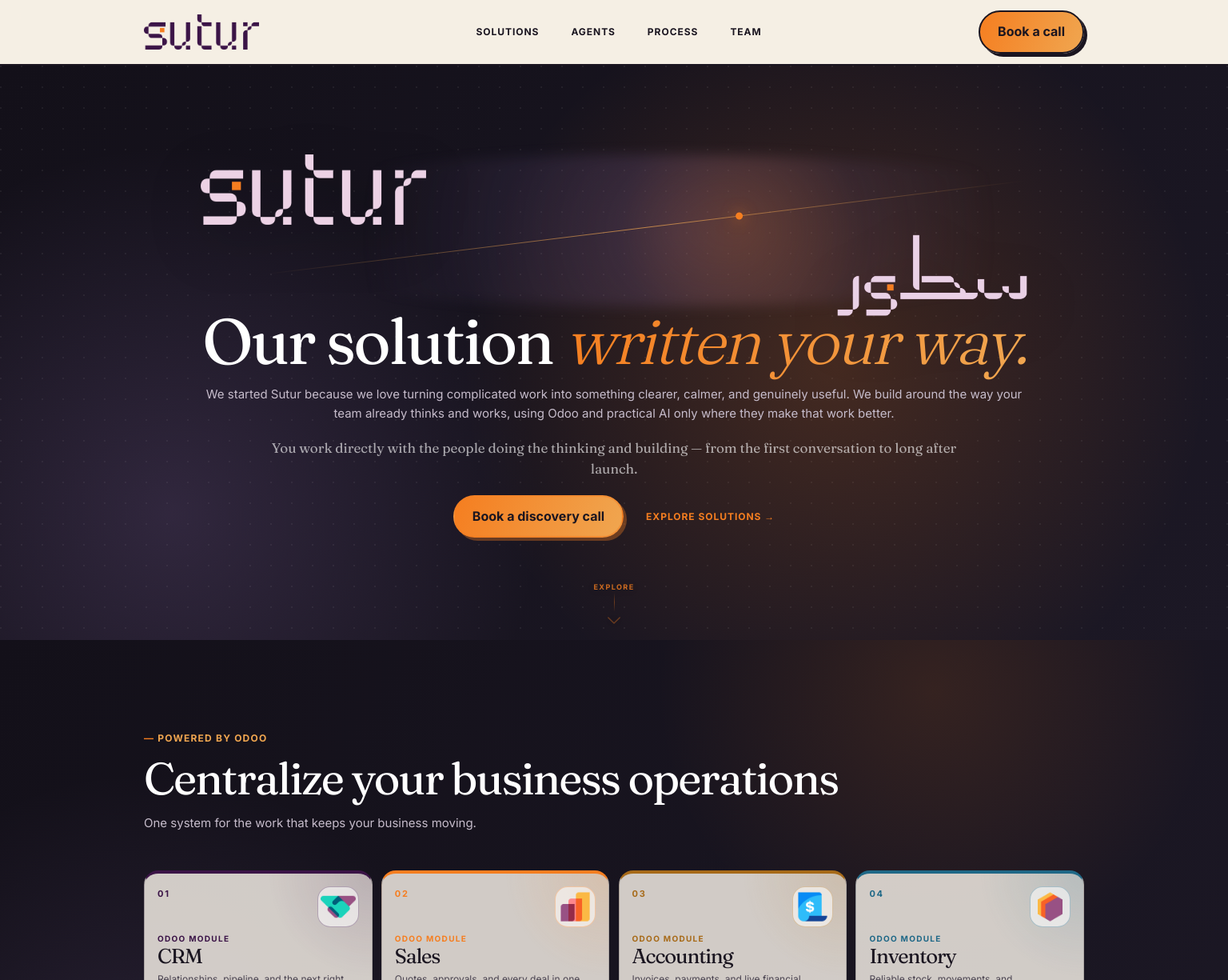
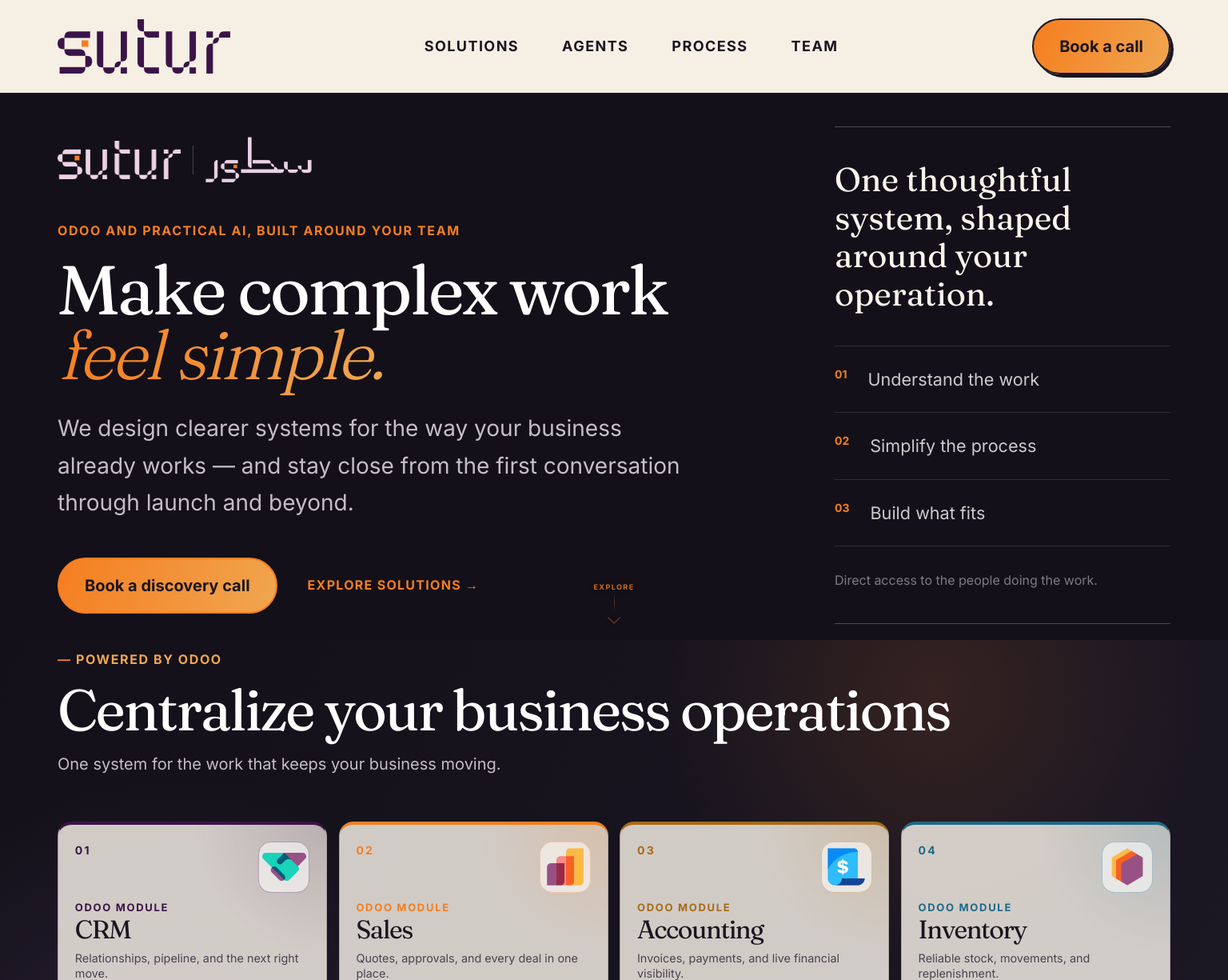
Before and after one commit to sutur-ai/sutur-website, a Next.js app: page / in a window 1536 px wide. Shown: the top 1225 px of the page at 80% size. Built offline with nearby package versions, Linux system fonts and the light colour scheme.

Commit message:
feat: enlarge desktop page composition

```diff
--- a/src/app/globals.css
+++ b/src/app/globals.css
@@ -134,21 +134,13 @@
 }
 .hero {
   min-height: 690px;
-  display: flex;
-  flex-direction: column;
-  justify-content: center;
+  display: grid;
+  grid-template-columns: minmax(0, 1.4fr) minmax(300px, 0.6fr);
   align-items: center;
-  gap: 8px;
+  gap: clamp(64px, 9vw, 140px);
   overflow: hidden;
-  background:
-    radial-gradient(
-      circle at 75% 34%,
-      rgba(144, 111, 177, 0.12),
-      transparent 25%
-    ),
-    var(--paper);
-  padding-left: max(32px, calc((100vw - 1500px) / 2));
-  padding-right: max(32px, calc((100vw - 1500px) / 2));
+  padding-left: max(44px, calc((100vw - 1176px) / 2));
+  padding-right: max(44px, calc((100vw - 1176px) / 2));
 }
 .eyebrow {
   font-size: 12px;
@@ -241,132 +233,99 @@
   color: var(--violet);
 }
 .hero.surface-ink {
-  background:
-    radial-gradient(circle at 68% 52%, rgba(245, 126, 32, 0.2), transparent 42%),
-    radial-gradient(circle at 14% 78%, rgba(144, 111, 177, 0.22), transparent 32%),
-    radial-gradient(circle at 1px 1px, rgba(255, 255, 255, 0.06) 1px, transparent 0),
-    linear-gradient(135deg, var(--dark), var(--dark2));
-  background-size: auto, auto, 26px 26px, auto;
+  background: var(--dark);
 }
 .hero.surface-ink .button {
-  border-color: rgba(245, 126, 32, 0.5);
-  box-shadow: 4px 4px 0 rgba(245, 126, 32, 0.35);
-}
-.hero-caps {
-  font-size: 11px;
-  font-weight: 700;
-  letter-spacing: 0.15em;
-  text-transform: uppercase;
-  color: rgba(255, 255, 255, 0.38);
-  margin: 28px 0 0;
+  border-color: var(--orange);
+  box-shadow: none;
 }
 .hero-copy {
   position: relative;
   z-index: 2;
-  width: min(1400px, 100%);
-  text-align: center;
+  max-width: 760px;
 }
 .hero-copy h1 {
-  font-size: clamp(2.8rem, 5.2vw, 5.9rem);
-  white-space: nowrap;
+  max-width: 700px;
+  font-size: clamp(3.6rem, 5.4vw, 5.8rem);
+  line-height: 0.94;
 }
 .hero-copy .lead {
-  max-width: 1050px;
-  margin-left: auto;
-  margin-right: auto;
+  max-width: 660px;
+  margin: 28px 0 0;
+  color: rgba(255, 255, 255, 0.68);
+  font-size: clamp(16px, 1.5vw, 19px);
+  line-height: 1.65;
 }
-.hero-note {
-  max-width: 900px;
-  margin: 18px auto 0;
-  color: rgba(255, 255, 255, 0.62);
-  font-family: Fraunces, Georgia, serif;
-  font-size: 17px;
-  line-height: 1.5;
+.hero-brand {
+  display: flex;
+  align-items: center;
+  gap: 15px;
+  margin-bottom: clamp(42px, 7svh, 72px);
+}
+.hero-brand img {
+  display: block;
+  width: auto;
+  height: 32px;
+}
+.hero-brand img:last-child {
+  height: 38px;
+}
+.hero-brand span {
+  width: 1px;
+  height: 24px;
+  background: rgba(255, 255, 255, 0.22);
+}
+.hero-eyebrow {
+  margin: 0;
+  color: var(--orange);
+  font-size: 12px;
+  font-weight: 700;
+  letter-spacing: 0.1em;
+  text-transform: uppercase;
+}
+.hero-eyebrow + h1 {
+  margin-top: 20px;
 }
 .hero .hero-actions {
-  justify-content: center;
+  justify-content: flex-start;
+  margin: 36px 0 0;
 }
-.hero-principles {
-  display: grid;
-  grid-template-columns: 1fr 1fr;
-  gap: 12px;
-  max-width: 650px;
-  margin: 26px 0 0;
+.hero-summary {
+  border-top: 1px solid rgba(255, 255, 255, 0.24);
+  border-bottom: 1px solid rgba(255, 255, 255, 0.24);
+  padding: 30px 0;
 }
-.hero-principles p {
-  margin: 0;
-  padding: 14px 16px;
-  border-left: 2px solid rgba(245, 126, 32, 0.68);
-  background: linear-gradient(90deg, rgba(255, 255, 255, 0.07), transparent);
-  color: rgba(255, 255, 255, 0.62);
-  font-size: 13px;
-  line-height: 1.5;
-}
-.hero-principles strong {
-  display: block;
-  margin-bottom: 2px;
+.hero-summary > p {
+  margin: 0 0 30px;
   color: var(--paper-warm);
   font-family: Fraunces, Georgia, serif;
-  font-size: 17px;
+  font-size: clamp(1.5rem, 2.4vw, 2rem);
+  line-height: 1.15;
   font-weight: 400;
 }
-.hero-signature {
-  position: relative;
-  width: min(1100px, 100%);
-  min-width: 0;
-  height: 190px;
-  flex: 0 0 190px;
-  isolation: isolate;
+.hero-summary ol {
+  list-style: none;
+  margin: 0;
+  padding: 0;
+  border-top: 1px solid rgba(255, 255, 255, 0.12);
 }
-.signature-glow {
-  position: absolute;
-  inset: 2% -14% -2% -4%;
-  z-index: -2;
-  border-radius: 50%;
-  background:
-    radial-gradient(circle at 58% 48%, rgba(245, 126, 32, 0.18), transparent 20%),
-    radial-gradient(circle at 52% 52%, rgba(144, 111, 177, 0.24), transparent 58%);
-  filter: blur(8px);
+.hero-summary li {
+  display: flex;
+  gap: 18px;
+  padding: 15px 0;
+  border-bottom: 1px solid rgba(255, 255, 255, 0.12);
+  color: rgba(255, 255, 255, 0.78);
 }
-.signature-logo {
-  position: absolute;
-  z-index: 1;
+.hero-summary li span {
+  color: var(--orange);
+  font-size: 11px;
+  font-weight: 700;
+}
+.hero-summary small {
   display: block;
-  width: auto;
-  height: clamp(66px, 6.2vw, 88px);
-  object-fit: contain;
-  filter: drop-shadow(0 18px 34px rgba(0, 0, 0, 0.28));
-}
-.signature-logo-en {
-  left: 3%;
-  top: 2%;
-}
-.signature-logo-ar {
-  right: 3%;
-  top: 55%;
-  height: clamp(76px, 7.2vw, 102px);
-}
-.signature-thread {
-  position: absolute;
-  left: 10%;
-  right: 3%;
-  top: 50%;
-  height: 1px;
-  z-index: 0;
-  background: linear-gradient(90deg, transparent, rgba(240, 166, 80, 0.72), transparent);
-  transform: rotate(-7deg);
-  transform-origin: center;
-}
-.signature-thread:after {
-  content: "";
-  position: absolute;
-  left: 62%;
-  top: -4px;
-  width: 9px;
-  height: 9px;
-  border-radius: 50%;
-  background: var(--orange);
-  box-shadow: 0 0 18px rgba(245, 126, 32, 0.72);
+  margin-top: 22px;
+  color: rgba(255, 255, 255, 0.45);
+  line-height: 1.5;
 }
 .hero-orb {
   position: relative;
@@ -1143,7 +1102,7 @@
     font-size: clamp(15px, 1.8svh, 18px);
   }
   .hero {
-    gap: clamp(4px, 1svh, 10px);
+    gap: clamp(48px, 7vw, 96px);
   }
   .hero-principles {
     margin-top: clamp(12px, 2.2svh, 24px);
@@ -1152,10 +1111,7 @@
     padding: clamp(9px, 1.4svh, 13px) 14px;
     font-size: clamp(11px, 1.45svh, 13px);
   }
-  .hero-signature {
-    height: 190px;
-    flex-basis: 190px;
-  }
+
   .hero-actions {
     gap: clamp(18px, 2vw, 28px);
     margin: clamp(14px, 2.6svh, 28px) 0;
@@ -1253,6 +1209,156 @@
     font-size: clamp(29px, 4.2svh, 37px);
   }
 }
+
+/* Wide desktop density mirrors the browser's more legible 150% composition
+   without changing browser zoom or affecting tablet/mobile layouts. */
+@media (min-width: 1500px) {
+  .hero,
+  .section,
+  .booking-section,
+  footer {
+    padding-left: max(72px, calc((100vw - 1764px) / 2));
+    padding-right: max(72px, calc((100vw - 1764px) / 2));
+  }
+  header {
+    height: 118px;
+    gap: 48px;
+    padding: 0 max(72px, calc((100vw - 1764px) / 2));
+  }
+  header .wordmark img { width: 216px !important; }
+  nav { gap: 42px; }
+  nav button,
+  .menu { font-size: 18px; }
+  .header-cta,
+  .button,
+  .booking-modal button,
+  .business-card button {
+    padding: 17px 32px;
+    font-size: 1.25rem;
+  }
+  .hero.scroll-section {
+    height: calc(100svh - 118px);
+    min-height: calc(100svh - 118px);
+    scroll-margin-top: 118px;
+  }
+  .hero {
+    grid-template-columns: minmax(0, 1.45fr) minmax(420px, 0.55fr);
+    gap: clamp(100px, 11vw, 210px);
+  }
+  .hero-copy { max-width: 1020px; }
+  .hero-copy h1 {
+    max-width: 1020px;
+    font-size: clamp(5.4rem, 5.6vw, 6.8rem);
+  }
+  .hero-copy .lead {
+    max-width: 1020px;
+    font-size: 1.75rem;
+    line-height: 1.65;
+  }
+  .hero-brand { margin-bottom: clamp(48px, 6svh, 68px); }
+  .hero-brand img { height: 48px; }
+  .hero-brand img:last-child { height: 57px; }
+  .hero-brand span { height: 36px; }
+  .hero-eyebrow,
+  .eyebrow { font-size: 16px; }
+  .hero .hero-actions {
+    gap: 38px;
+    margin-top: 46px;
+  }
+  .arrow-link { font-size: 16px; }
+  .hero-summary { padding: 42px 0; }
+  .hero-summary > p {
+    margin-bottom: 40px;
+    font-size: clamp(2.4rem, 2.7vw, 3.25rem);
+  }
+  .hero-summary li {
+    gap: 26px;
+    padding: 24px 0;
+    font-size: 1.35rem;
+  }
+  .hero-summary li span { font-size: 14px; }
+  .hero-summary small {
+    margin-top: 30px;
+    font-size: 1rem;
+  }
+  .section h2,
+  .booking-section h2 {
+    font-size: clamp(4rem, min(5.8vw, 9svh), 7.4rem);
+  }
+  .section .lead,
+  .booking-section .lead {
+    max-width: 900px;
+    font-size: clamp(20px, 2.35svh, 24px);
+  }
+  .solution { gap: clamp(34px, 5svh, 58px); }
+  .agents-intro,
+  .process > h2,
+  .why h2 { max-width: 1100px; }
+  .agents-grid {
+    gap: clamp(90px, 9vw, 170px);
+    margin-top: clamp(34px, 5svh, 62px);
+  }
+  .knowledge-diagram { height: clamp(300px, 42svh, 410px); }
+  .knowledge-core {
+    width: 145px;
+    height: 145px;
+    font-size: 28px;
+  }
+  .knowledge-diagram span {
+    padding: 11px 18px;
+    font-size: 17px;
+  }
+  .agent-list { gap: clamp(12px, 1.6svh, 20px); }
+  .agent-list article {
+    padding: clamp(20px, 2.7svh, 30px) 34px;
+  }
+  .agent-list h3,
+  .why-grid h3,
+  .people h3 {
+    font-size: clamp(27px, 3.6svh, 36px);
+  }
+  .agent-list p,
+  .why-grid p,
+  .people p,
+  .timeline p {
+    font-size: clamp(16px, 2svh, 20px);
+  }
+  .issue-list b,
+  .agent-list b,
+  .why-grid b,
+  .timeline b,
+  .people b { font-size: 34px; }
+  .timeline {
+    grid-template-columns: repeat(7, minmax(0, 1fr));
+    margin-top: clamp(44px, 6svh, 72px);
+  }
+  .timeline article {
+    padding: clamp(22px, 3.2svh, 34px) 24px 0;
+  }
+  .timeline h3 { font-size: clamp(24px, 3.2svh, 32px); }
+  .team { gap: clamp(90px, 10vw, 180px); }
+  .people { gap: 24px; }
+  .people article { padding: clamp(20px, 2.7svh, 28px); }
+  .people article div { height: clamp(180px, 28svh, 250px); }
+  .card-scene {
+    width: min(650px, 65svh);
+    height: clamp(300px, 43svh, 390px);
+    margin-top: clamp(36px, 5svh, 58px);
+  }
+  .business-card { padding: clamp(34px, 5svh, 48px); }
+  .business-card h3 {
+    max-width: 500px;
+    font-size: clamp(40px, 5.4svh, 52px);
+  }
+  .business-card p { font-size: 14px; }
+  footer {
+    padding-top: 82px;
+    padding-bottom: 40px;
+    gap: 60px;
+    font-size: 1.1rem;
+  }
+}
+
 @media (max-width: 900px) {
   .section-cue {
     display: none;
@@ -1312,27 +1418,19 @@
     gap: 40px;
   }
   .hero {
-    padding-top: 80px;
-    padding-bottom: 70px;
+    padding-top: 64px;
+    padding-bottom: 64px;
     min-height: auto;
-    gap: 12px;
+    gap: 56px;
   }
-  .hero-signature {
-    width: min(100%, 620px);
-    height: 165px;
-    flex-basis: 165px;
-    margin: 0 auto;
+  .hero-brand {
+    margin-bottom: 46px;
   }
-  .signature-logo {
-    height: clamp(76px, 15vw, 104px);
+  .hero-copy h1 {
+    font-size: clamp(3.3rem, 10vw, 5.4rem);
   }
-  .signature-logo-en {
-    left: 1%;
-  }
-  .signature-logo-ar {
-    right: 4%;
-    top: 57%;
-    height: clamp(88px, 17vw, 118px);
+  .hero-summary {
+    max-width: 560px;
   }
   .ops-visual {
     height: 320px;
@@ -1385,27 +1483,17 @@
     grid-template-columns: 1fr;
   }
   .hero-copy h1 {
-    font-size: clamp(1.65rem, 6.5vw, 3.25rem);
+    font-size: clamp(3rem, 14vw, 4.4rem);
   }
   .ops-visual,
   .hero-orb {
     display: none;
   }
-  .hero-signature {
-    height: 135px;
-    flex-basis: 135px;
+  .hero-brand {
+    margin-bottom: 38px;
   }
-  .signature-logo {
-    height: 54px;
-  }
-  .signature-logo-en {
-    left: 0;
-    top: 0;
-  }
-  .signature-logo-ar {
-    right: 0;
-    top: 60%;
-    height: 63px;
+  .hero-eyebrow {
+    line-height: 1.5;
   }
   .hero {
     padding-bottom: 80px;
--- a/src/app/page.tsx
+++ b/src/app/page.tsx
@@ -12,25 +12,21 @@
       <SectionScroll />
       <Header />
       <section className="hero scroll-section surface-ink">
-        <div className="hero-signature" aria-label="Sutur in English and Arabic">
-          <div className="signature-glow" aria-hidden="true" />
-          <img className="signature-logo signature-logo-en" src="/brand/sutur-logo-en.png" alt="Sutur" />
-          <span className="signature-thread" aria-hidden="true" />
-          <img className="signature-logo signature-logo-ar" src="/brand/sutur-logo-ar.png" alt="سطور" lang="ar" />
-        </div>
         <div className="hero-copy">
+          <div className="hero-brand" aria-label="Sutur">
+            <img src="/brand/sutur-logo-en.png" alt="Sutur" />
+            <span aria-hidden="true" />
+            <img src="/brand/sutur-logo-ar.png" alt="سطور" lang="ar" />
+          </div>
+          <p className="hero-eyebrow">Odoo and practical AI, built around your team</p>
           <h1>
-            Our solution <em>written your way.</em>
+            Make complex work
+            <br />
+            <em>feel simple.</em>
           </h1>
           <p className="lead">
-            We started Sutur because we love turning complicated work into
-            something clearer, calmer, and genuinely useful. We build around
-            the way your team already thinks and works, using Odoo and practical
-            AI only where they make that work better.
-          </p>
-          <p className="hero-note">
-            You work directly with the people doing the thinking and building —
-            from the first conversation to long after launch.
+            We design clearer systems for the way your business already works —
+            and stay close from the first conversation through launch and beyond.
           </p>
           <div className="hero-actions">
             <a className="button" href="#book">
@@ -41,6 +37,15 @@
             </a>
           </div>
         </div>
+        <aside className="hero-summary" aria-label="How Sutur works">
+          <p>One thoughtful system, shaped around your operation.</p>
+          <ol>
+            <li><span>01</span>Understand the work</li>
+            <li><span>02</span>Simplify the process</li>
+            <li><span>03</span>Build what fits</li>
+          </ol>
+          <small>Direct access to the people doing the work.</small>
+        </aside>
       </section>
       <section className="section solution scroll-section surface-ink" id="solutions">
         <div>
--- a/src/components/brand/ModuleGrid.module.css
+++ b/src/components/brand/ModuleGrid.module.css
@@ -134,6 +134,35 @@
   }
 }
 
+@media (min-width: 1500px) {
+  .grid { gap: clamp(14px, 1.8svh, 22px); }
+  .module {
+    min-height: clamp(190px, 25svh, 245px);
+    padding: clamp(19px, 2.6svh, 26px);
+  }
+  .logo {
+    width: clamp(60px, 8svh, 76px);
+    height: clamp(60px, 8svh, 76px);
+  }
+  .logo img {
+    width: clamp(50px, 6.8svh, 64px);
+    height: clamp(50px, 6.8svh, 64px);
+  }
+  .number { font-size: 14px; }
+  .overline {
+    margin-top: clamp(8px, 1.5svh, 15px);
+    font-size: 13px;
+  }
+  .module h3 {
+    font-size: clamp(28px, min(2.6vw, 4svh), 38px);
+  }
+  .description {
+    max-width: 360px;
+    margin-top: clamp(8px, 1.3svh, 12px);
+    font-size: clamp(14px, 1.8svh, 17px);
+  }
+}
+
 @media (max-width: 900px) {
   .grid {
     grid-template-columns: repeat(2, minmax(0, 1fr));
```
